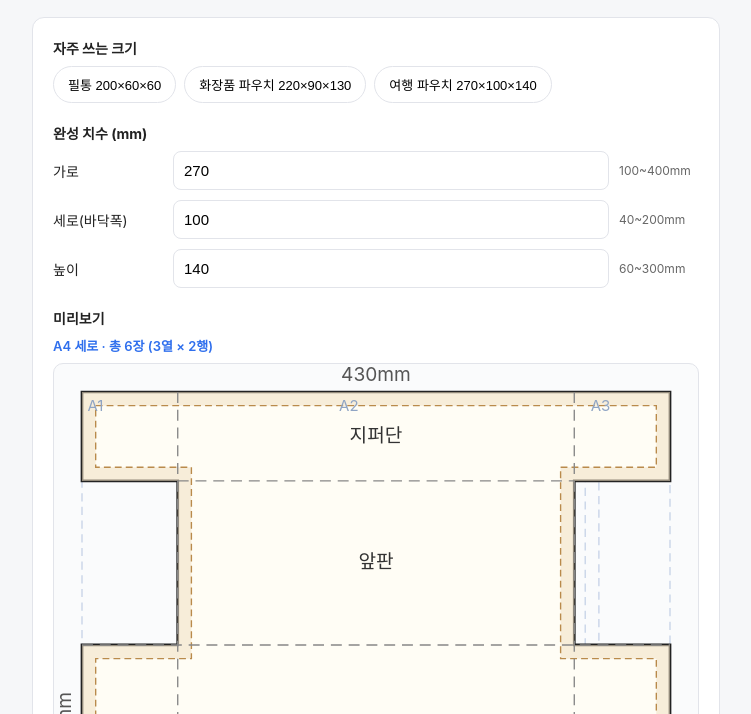
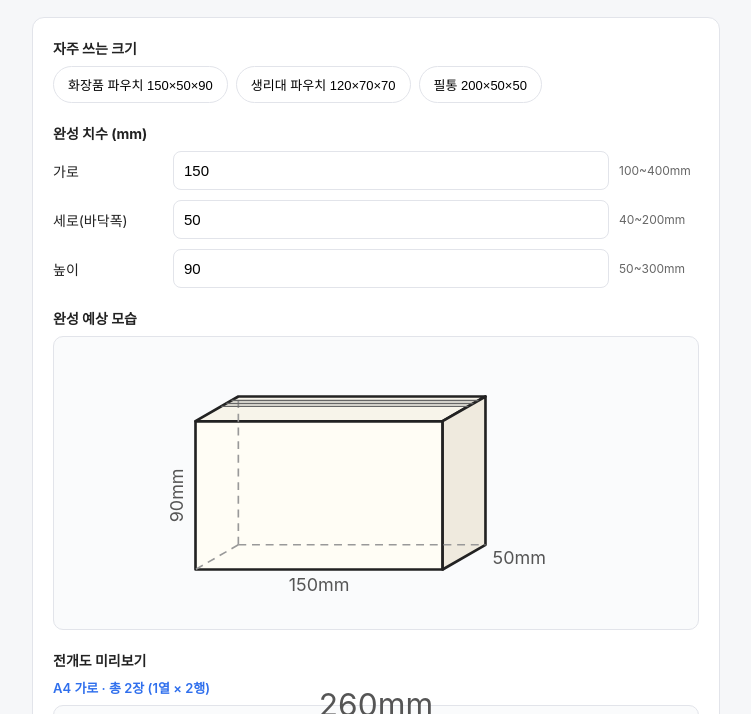
Before and after one commit to choisuing/pouch-sewing-pattern, a website built with Vite: page index.html in a window 1280 px wide. Shown: the part 86-800 px from the top of the page, without its empty margins (264-1015 px from the left). Built offline with nearby package versions, Linux system fonts and the light colour scheme.

Commit message:
프리셋 교체와 완성 예상 선화 추가
프리셋을 화장품(150×90×50)·생리대(120×70×70)·필통(200×50×50)으로
교체했다. 필통이 기존 높이 하한 60에 걸려 최소값을 50으로 낮췄다.
40 이하는 앞판이 시접 두 배보다 낮아져 완성선이 무너지므로,
RANGES를 직접 읽는 하한 가드 테스트를 함께 뒀다.

ui/shape.ts는 사선 투영으로 완성 파우치를 그린다. 여백·글자·선
굵기를 그림 폭에 비례시켜 치수가 달라져도 같은 밀도로 보이게 했다.

Co-Authored-By: Claude Opus 5 <noreply@anthropic.com>

```diff
--- a/index.html
+++ b/index.html
@@ -20,7 +20,10 @@
         <div class="inputs" id="inputs"></div>
         <p class="error" id="error" hidden></p>
 
-        <h2 class="label">미리보기</h2>
+        <h2 class="label">완성 예상 모습</h2>
+        <div class="shape" id="shape"></div>
+
+        <h2 class="label">전개도 미리보기</h2>
         <p class="preview-summary" id="preview-summary" aria-live="polite"></p>
         <div class="preview" id="preview"></div>
         <ul class="legend">
--- a/src/core/constants.ts
+++ b/src/core/constants.ts
@@ -11,10 +11,15 @@ export interface Range {
   readonly max: number;
 }
 
+/**
+ * 높이 최소값은 `4 × SEAM_MM`(=40)보다 커야 한다. 앞판 높이가 `H − 2S`이고
+ * 거기서 완성선이 위아래로 다시 `S`씩 들어가므로, 40 이하가 되면 완성선이
+ * 무너진다. tests/layout.test.ts의 "허용 최소 치수" 테스트가 이를 지킨다.
+ */
 export const RANGES: Record<DimensionField, Range> = {
   widthMm: { min: 100, max: 400 },
   depthMm: { min: 40, max: 200 },
-  heightMm: { min: 60, max: 300 },
+  heightMm: { min: 50, max: 300 },
 };
 
 export const FIELD_LABELS: Record<DimensionField, string> = {
@@ -32,7 +37,7 @@ export interface Preset {
 }
 
 export const PRESETS: readonly Preset[] = [
-  { id: 'pencil', label: '필통', widthMm: 200, depthMm: 60, heightMm: 60 },
-  { id: 'cosmetic', label: '화장품 파우치', widthMm: 220, depthMm: 90, heightMm: 130 },
-  { id: 'travel', label: '여행 파우치', widthMm: 270, depthMm: 100, heightMm: 140 },
+  { id: 'cosmetic', label: '화장품 파우치', widthMm: 150, heightMm: 90, depthMm: 50 },
+  { id: 'sanitary', label: '생리대 파우치', widthMm: 120, heightMm: 70, depthMm: 70 },
+  { id: 'pencil', label: '필통', widthMm: 200, heightMm: 50, depthMm: 50 },
 ];
--- a/src/main.ts
+++ b/src/main.ts
@@ -12,6 +12,7 @@ import {
   writeInputs,
 } from './ui/form';
 import { describePagination, renderPreviewSvg } from './ui/preview';
+import { renderShapeSvg } from './ui/shape';
 import './style.css';
 
 const PAGE_WARN_THRESHOLD = 20;
@@ -20,6 +21,7 @@ const presetsEl = document.getElementById('presets')!;
 const inputsEl = document.getElementById('inputs')!;
 const papersEl = document.getElementById('papers')!;
 const previewEl = document.getElementById('preview')!;
+const shapeEl = document.getElementById('shape')!;
 const summaryEl = document.getElementById('preview-summary')!;
 const errorEl = document.getElementById('error')!;
 const downloadBtn = document.getElementById('download') as HTMLButtonElement;
@@ -42,6 +44,7 @@ function refresh(): void {
   if (!result.ok) {
     showError(result.errors.map((e) => e.message));
     previewEl.innerHTML = '';
+    shapeEl.innerHTML = '';
     summaryEl.textContent = '';
     downloadBtn.disabled = true;
     setPaperCount('a4', null);
@@ -50,6 +53,8 @@ function refresh(): void {
   }
 
   showError([]);
+  shapeEl.innerHTML = renderShapeSvg(result.value);
+
   const layout = buildLayout(result.value);
   const pagination = paginate(layout, paper);
   previewEl.innerHTML = renderPreviewSvg(layout, pagination);
@@ -106,5 +111,6 @@ renderPaperOptions(papersEl, paper, (next) => {
 });
 downloadBtn.addEventListener('click', () => void download());
 
-writeInputs(PRESETS[2]!);
+// 첫 화면은 첫 번째 프리셋으로 채운다.
+writeInputs(PRESETS[0]!);
 refresh();
--- a/src/style.css
+++ b/src/style.css
@@ -65,6 +65,16 @@ body {
 }
 .preview svg { max-width: 100%; height: auto; }
 
+.shape {
+  border: 1px solid var(--line);
+  border-radius: 10px;
+  padding: 16px;
+  display: flex;
+  justify-content: center;
+  background: #fafbfc;
+}
+.shape svg { max-width: 100%; max-height: 260px; height: auto; }
+
 .preview-summary {
   margin: 0 0 8px;
   font-size: 13px;
--- /dev/null
+++ b/src/ui/shape.ts
@@ -0,0 +1,128 @@
+import type { Dimensions } from '../core/dimensions';
+import { escapeXml } from './preview';
+
+/**
+ * 사선 투영(oblique). 앞면은 가로·높이 실제 비율 그대로 그리고,
+ * 바닥폭은 이 각도로 물러나게 한다. 앞면이 왜곡되지 않아 파우치가
+ * 얼마나 납작한지·높은지가 한눈에 들어온다.
+ */
+const DEPTH_ANGLE_DEG = 30;
+
+/** 깊이 축소율. 1이면 실제 길이(카발리에), 0.5면 절반(캐비닛). */
+const DEPTH_SCALE = 0.6;
+
+/**
+ * 여백·글자·선 굵기는 모두 그림의 가로 폭에 비례시킨다. mm 고정값으로 두면
+ * 작은 파우치에서는 글자가 그림을 덮고 큰 파우치에서는 읽을 수 없이 작아진다.
+ * 화면에서 SVG 폭이 컨테이너에 맞춰지므로 가로 폭이 곧 표시 배율이다.
+ */
+const PAD_RATIO = 0.15;
+const FONT_RATIO = 0.062;
+const STROKE_RATIO = 0.009;
+
+function round1(value: number): number {
+  return Math.round(value * 10) / 10;
+}
+
+interface Point {
+  readonly x: number;
+  readonly y: number;
+}
+
+function toPoints(points: readonly Point[]): string {
+  return points.map((p) => `${round1(p.x)},${round1(p.y)}`).join(' ');
+}
+
+/** a에서 b쪽으로 t만큼 간 지점. */
+function lerp(a: Point, b: Point, t: number): Point {
+  return { x: a.x + (b.x - a.x) * t, y: a.y + (b.y - a.y) * t };
+}
+
+export function renderShapeSvg(dimensions: Dimensions): string {
+  const { widthMm: W, heightMm: H, depthMm: D } = dimensions;
+
+  const radians = (DEPTH_ANGLE_DEG * Math.PI) / 180;
+  const dx = D * DEPTH_SCALE * Math.cos(radians);
+  const dy = D * DEPTH_SCALE * Math.sin(radians);
+
+  const spanX = W + dx;
+  const pad = spanX * PAD_RATIO;
+  const font = spanX * FONT_RATIO;
+  const stroke = spanX * STROKE_RATIO;
+  const rightPad = pad + font * 4;
+
+  // 앞면 좌상단을 기준으로 잡고, 깊이는 오른쪽 위로 물러난다.
+  const x0 = pad;
+  const y0 = pad + dy;
+
+  const frontTopLeft = { x: x0, y: y0 };
+  const frontTopRight = { x: x0 + W, y: y0 };
+  const frontBottomRight = { x: x0 + W, y: y0 + H };
+  const frontBottomLeft = { x: x0, y: y0 + H };
+
+  const backTopLeft = { x: x0 + dx, y: y0 - dy };
+  const backTopRight = { x: x0 + W + dx, y: y0 - dy };
+  const backBottomRight = { x: x0 + W + dx, y: y0 + H - dy };
+  const backBottomLeft = { x: x0 + dx, y: y0 + H - dy };
+
+  const face = (name: string, points: readonly Point[], fill: string) =>
+    `<polygon class="${name}" points="${toPoints(points)}" fill="${fill}" stroke="#222" stroke-width="${round1(stroke)}" stroke-linejoin="round" />`;
+
+  const faces =
+    face('face-front', [frontTopLeft, frontTopRight, frontBottomRight, frontBottomLeft], '#fffdf5') +
+    face('face-top', [frontTopLeft, backTopLeft, backTopRight, frontTopRight], '#f7f4ea') +
+    face('face-side', [frontTopRight, backTopRight, backBottomRight, frontBottomRight], '#efeade');
+
+  // 뒤쪽 아래 모서리는 파우치에 가려 보이지 않는다. 참조 도안처럼 점선으로 비친다.
+  const hiddenEdges = [
+    [backBottomLeft, backBottomRight],
+    [backBottomLeft, backTopLeft],
+    [backBottomLeft, frontBottomLeft],
+  ]
+    .map(([a, b]) => {
+      const dash = `${round1(stroke * 3)} ${round1(stroke * 2.2)}`;
+      return `<line class="hidden-edge" x1="${round1(a!.x)}" y1="${round1(a!.y)}" x2="${round1(b!.x)}" y2="${round1(b!.y)}" stroke="#999" stroke-width="${round1(stroke * 0.65)}" stroke-dasharray="${dash}" />`;
+    })
+    .join('');
+
+  // 지퍼는 윗면 뒤쪽 가장자리를 따라 놓인다. 평행선으로 층을 준다.
+  const zipper = [0.16, 0.28, 0.4]
+    .map((t) => {
+      const a = lerp(backTopLeft, frontTopLeft, t);
+      const b = lerp(backTopRight, frontTopRight, t);
+      return `<line class="zipper" x1="${round1(a.x)}" y1="${round1(a.y)}" x2="${round1(b.x)}" y2="${round1(b.y)}" stroke="#666" stroke-width="${round1(stroke * 0.55)}" />`;
+    })
+    .join('');
+
+  const dimLabel = (x: number, y: number, text: string, anchor: string, rotate?: string) =>
+    `<text class="dim-label" x="${round1(x)}" y="${round1(y)}" text-anchor="${anchor}" font-size="${round1(font)}" fill="#555"${rotate ?? ''}>${escapeXml(text)}</text>`;
+
+  const heightLabelY = y0 + H / 2;
+  const heightLabelX = x0 - font * 0.7;
+  const labels =
+    dimLabel(x0 + W / 2, y0 + H + font * 1.2, `${round1(W)}mm`, 'middle') +
+    dimLabel(
+      heightLabelX,
+      heightLabelY,
+      `${round1(H)}mm`,
+      'middle',
+      ` transform="rotate(-90 ${round1(heightLabelX)} ${round1(heightLabelY)})"`,
+    ) +
+    dimLabel(x0 + W + dx + font * 0.4, y0 + H - dy / 2 + font * 0.4, `${round1(D)}mm`, 'start');
+
+  // 오른쪽은 바닥폭 라벨이 앉을 자리를 더 준다. 일반 여백만 두면 "200mm"가 잘린다.
+  const viewWidth = spanX + pad + rightPad;
+  const viewHeight = H + dy + 2 * pad;
+
+  const label = `가로 ${round1(W)}mm, 높이 ${round1(H)}mm, 바닥폭 ${round1(D)}mm 파우치의 완성 예상 모습`;
+
+  return [
+    `<svg xmlns="http://www.w3.org/2000/svg" viewBox="0 0 ${round1(viewWidth)} ${round1(viewHeight)}"`,
+    ` style="max-width: 100%; height: auto;" role="img" aria-label="${escapeXml(label)}">`,
+    faces,
+    hiddenEdges,
+    zipper,
+    labels,
+    `</svg>`,
+  ].join('');
+}
```
Also changed, not shown: tests/dimensions.test.ts (+32 -3 lines), tests/layout.test.ts (+22 -1 lines), tests/shape.test.ts (added, +137 -0 lines), README.md.
